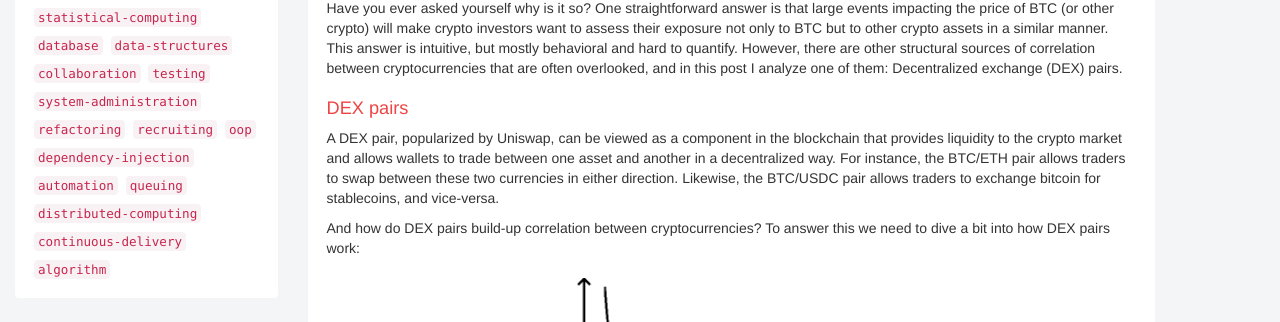
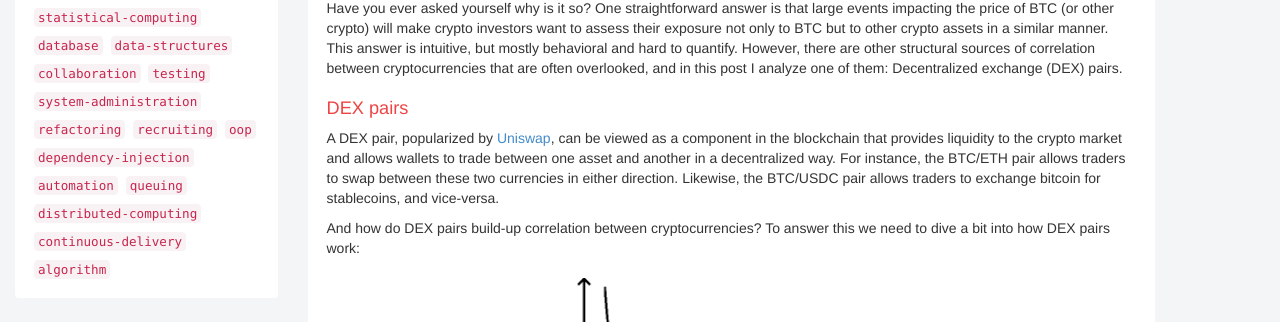
Before and after one commit to TCGV/blog, a Jekyll site: the page built from _posts/2022-04-15-an-inherent-source-of-correlation-in-crypto.md, in a window 1280 px wide and 900 px high, scrolled down 447 px. Shown: the part 130-452 px from the top of the window. Built offline with Jekyll 4.4.1, drawn with Linux system fonts in a browser that asks for light colours; part of the change alters nothing that is shown; some of the changed text lies outside the part shown.

```diff
--- a/_posts/2022-04-15-an-inherent-source-of-correlation-in-crypto.md
+++ b/_posts/2022-04-15-an-inherent-source-of-correlation-in-crypto.md
@@ -17,7 +17,7 @@ Have you ever asked yourself why is it so? One straightforward answer is that la
 DEX pairs
 ============
 
-A DEX pair, popularized by Uniswap, can be viewed as a component in the blockchain that provides liquidity to the crypto market and allows wallets to trade between one asset and another in a decentralized way. For instance, the BTC/ETH pair allows traders to swap between these two currencies in either direction. Likewise, the BTC/USDC pair allows traders to exchange bitcoin for stablecoins, and vice-versa.
+A DEX pair, popularized by [Uniswap](https://uniswap.org/), can be viewed as a component in the blockchain that provides liquidity to the crypto market and allows wallets to trade between one asset and another in a decentralized way. For instance, the BTC/ETH pair allows traders to swap between these two currencies in either direction. Likewise, the BTC/USDC pair allows traders to exchange bitcoin for stablecoins, and vice-versa.
 
 And how do DEX pairs build-up correlation between cryptocurrencies? To answer this we need to dive a bit into how DEX pairs work:
 
@@ -86,7 +86,7 @@ Conclusion
 
 In this qualitative analysis we've seen how a system of DEX pairs builds-up correlation between crypto assets as a result of exploring arbitrage between these pairs. Even though the analysis was based on a simulated US$ 1M trade to buy BTC, similar and consistent results hold for selling BTC, as well as for buying/selling ETH, within this closed system.
 
-As of the time of this writing Uniswap alone holds <b>US$ 4.77b of TVL</b> in hundreds of DEX pairs, creating an entangled net of relationships between crypto assets and contributing to the correlation among them.
+As of the time of this writing Uniswap on Ethereum mainnet alone holds <b>US$ 4.77b of TVL</b> in hundreds of DEX pairs, creating an entangled net of relationships between crypto assets and contributing to the correlation among them.
 
 ---
 
```
